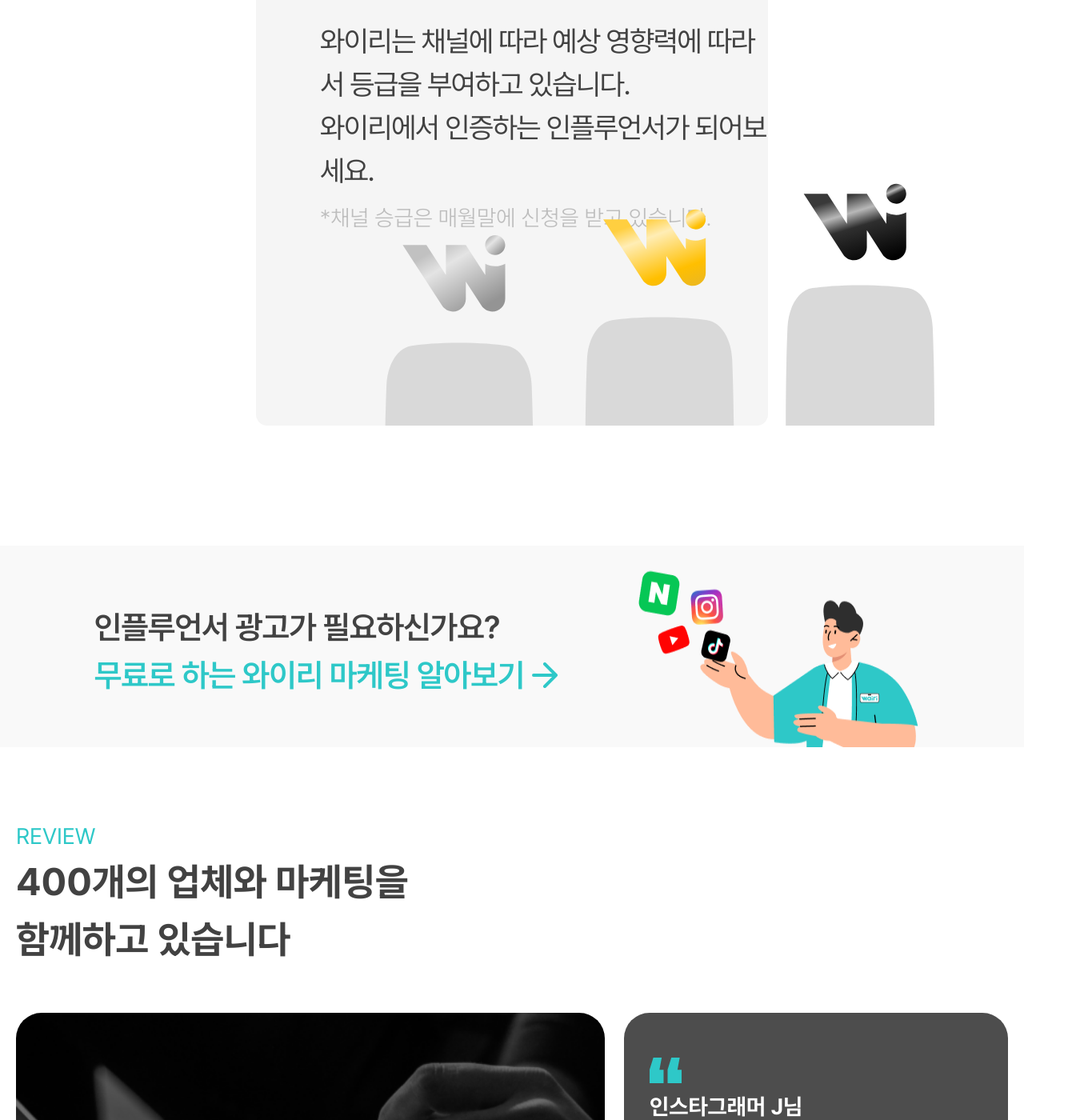
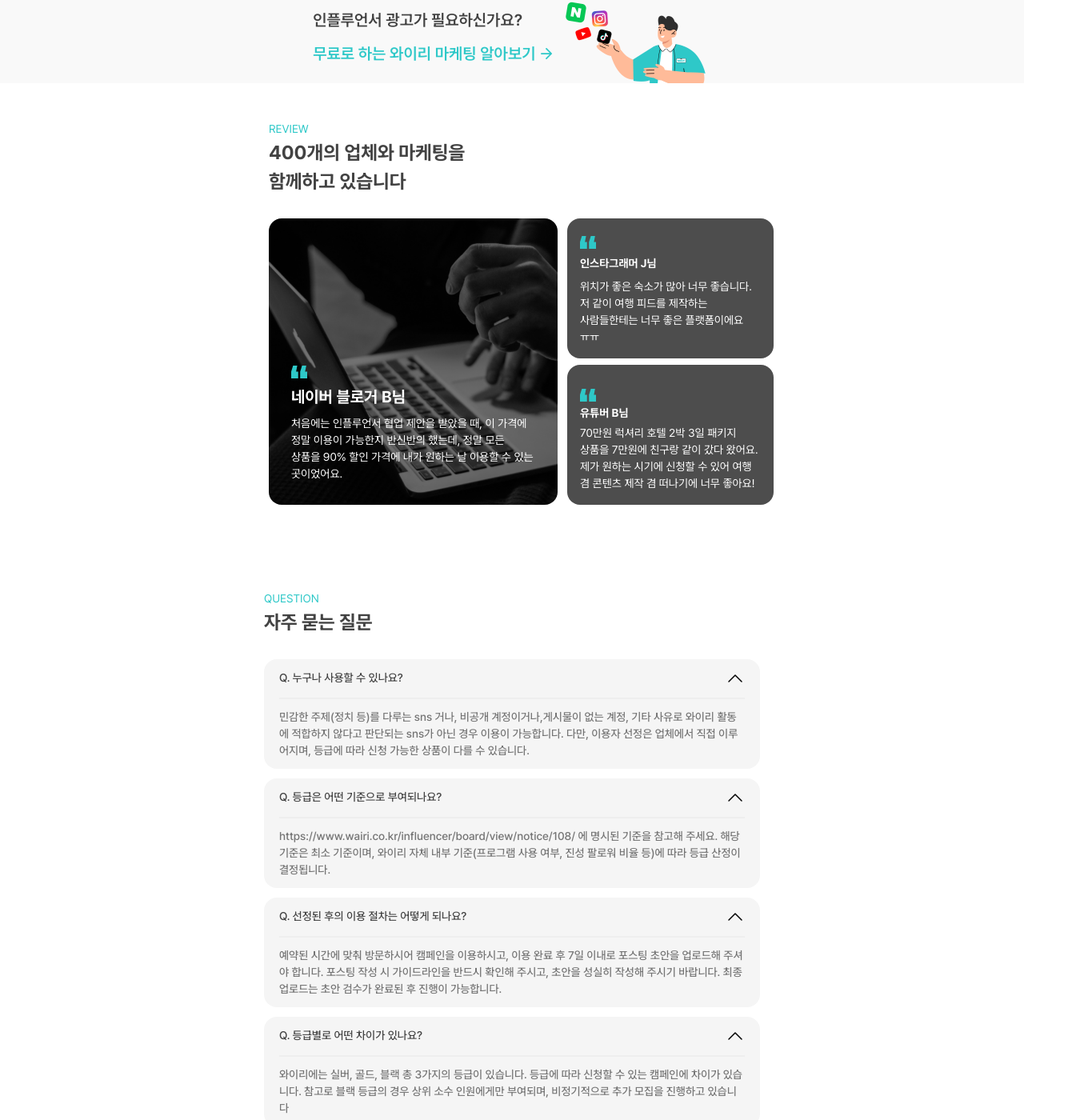
Before and after one commit to iri-wa-7team/iri-wa, a Next.js app: page /influencer in a window 1280 px wide. Shown: the part 2924-4324 px from the top of the page at 80% size, 1360 px wide, since content can reach past the window. Built offline with nearby package versions, Linux system fonts and the light colour scheme.

Commit message:
style/사이즈 변경

```diff
--- a/src/app/influencer/_view/banner.tsx
+++ b/src/app/influencer/_view/banner.tsx
@@ -2,16 +2,18 @@ import Image from 'next/image';
 
 export default function Banner() {
   return (
-    <section className='mt-[150px] h-[252px] w-full bg-bannerCardGray'>
-      <div className='flex justify-center gap-[137px]'>
-        <div className='flex flex-col pb-[60px] pt-[72px]'>
-          <h4 className='text-[2.5rem] font-semibold leading-[60px] tracking-tight text-mainText'>
+    <section className='mt-[75px] flex h-[116px] w-full justify-center bg-bannerCardGray'>
+      <div className='mx-[11.11%] flex h-[116px] w-[38.88%] justify-between'>
+        <div className='flex flex-col justify-center gap-[12px]'>
+          <h4 className='text-[clamp(1.125rem,4vw,1.25rem)] font-semibold tracking-[-5%] text-mainText'>
             인플루언서 광고가 필요하신가요?
           </h4>
-          <span className='relative text-[2.5rem] font-semibold leading-[60px] tracking-tight text-primaryColor'>
-            무료로 하는 와이리 마케팅 알아보기
+          <div className='flex items-center gap-[7px]'>
+            <span className='text-[clamp(1.125rem,4vw,1.25rem)] font-semibold leading-[1.875rem] tracking-[-5%] text-primaryColor'>
+              무료로 하는 와이리 마케팅 알아보기
+            </span>
             <svg
-              className='absolute right-[-42px] top-[50%] translate-y-[-50%]'
+              className='h-[14px] w-[14px]'
               width='32'
               height='32'
               viewBox='0 0 32 32'
@@ -26,13 +28,14 @@ export default function Banner() {
                 strokeLinejoin='round'
               />
             </svg>
-          </span>
+          </div>
         </div>
         <Image
           src='/assets/images/banner_influencer.png'
           alt='human-icon'
           width={370}
           height={232}
+          className='max-w-[185px]'
         />
       </div>
     </section>
--- a/src/app/influencer/_view/footer.tsx
+++ /dev/null
@@ -1,45 +0,0 @@
-import Image from 'next/image';
-import logo from '/public/assets/images/wairi_logo.svg';
-
-function Footer() {
-  return (
-    <section className='flex h-[328px] w-full justify-center bg-interviewFooterBox'>
-      <div className='flex gap-[133px] px-[100px] pb-[56px] pt-[42px]'>
-        <div className='flex flex-col gap-2'>
-          <div className='flex items-center gap-6'>
-            <Image
-              src={logo}
-              alt={'wairi_logo'}
-              className='h-[62px] w-[135px]'
-            />
-            <span className='text-[1.75rem]'>&#40;주&#41;와이리</span>
-          </div>
-          <div className='flex flex-col text-[1.5625rem] leading-[40px]'>
-            <span>대표자 : 김범석</span>
-            <span>
-              사업자등록번호 : 441-86-02504 | 통신판매업신고 :
-              2021-서울영등포-2197
-            </span>
-            <span>주소 : 서울시 동작구 상도로 55길 6, 테크스테이션 408호</span>
-            <span>
-              이메일 : wairi_sales@naver.com | 대표전화 : 070-8098-7127
-            </span>
-          </div>
-        </div>
-        <div className='flex flex-col self-end'>
-          <span className='mb-[4.98px] text-[1.75rem] font-medium leading-[33.41px]'>
-            와이리 고객센터
-          </span>
-          <span className='mb-3 text-[2.1875rem] font-bold leading-[41.77px]'>
-            070-8098-7127
-          </span>
-          <span className='text-[1.75rem] font-medium leading-[24.91px]'>
-            운영시간 평일 10:00 ~ 18:00
-          </span>
-        </div>
-      </div>
-    </section>
-  );
-}
-
-export default Footer;
--- a/src/app/influencer/_view/introduction.tsx
+++ b/src/app/influencer/_view/introduction.tsx
@@ -75,55 +75,57 @@ export default function Introduction() {
           </InfluencerCard>
           <InfluencerCard style='bg-cardMint'>
             <div className='relative flex'>
-              <div className='flex h-[clamp(300px,50vw,454px)] flex-col gap-[25px] pl-[clamp(40px,8vw,80px)] text-mainText'>
-                <h1 className='pt-[99px] text-[clamp(24px,6vw,48px)] font-bold'>
+              <div className='flex h-[227px] flex-col gap-[17.5px] pl-[clamp(20px,4vw,40px)] text-mainText'>
+                <h1 className='pt-[49.5px] text-[clamp(16px,4vw,24px)] font-bold'>
                   체험 선정 여부 96시간 이내
                 </h1>
-                <p className='relative z-10 text-[clamp(18px,4.5vw,36px)] font-normal tracking-[-0.0875rem]'>
+                <p className='relative z-10 text-[clamp(14px,3vw,18px)] font-normal tracking-[-0.0875rem]'>
                   빠른 결과 안내를 통해 여행을 차질 없이 계획해보세요.
                 </p>
               </div>
               <Image
                 src={check}
                 alt='체크'
-                className='absolute bottom-0 right-0 w-[clamp(200px,40vw,300px)]'
+                width={227}
+                height={227}
+                className='absolute bottom-0 right-0 w-[clamp(150px,30vw,227px)]'
               />
             </div>
           </InfluencerCard>
           <InfluencerCard style='bg-cardGray'>
             <div className='relative flex'>
-              <div className='flex h-[clamp(500px,80vw,784px)] flex-col gap-[25px] pl-[clamp(40px,8vw,80px)] text-mainText'>
-                <h1 className='pt-[108px] text-[clamp(24px,6vw,48px)] font-bold'>
+              <div className='flex h-[392px] flex-col gap-[25px] pl-[clamp(20px,4vw,40px)] text-mainText'>
+                <h1 className='pt-[54px] text-[clamp(16px,4vw,24px)] font-bold'>
                   와이리가 인증하는 영향력 <br />
                   등급을 받아보세요
                 </h1>
                 <div className='flex flex-col gap-[10px]'>
-                  <p className='z-10 text-[clamp(18px,4.5vw,36px)] font-normal tracking-[-0.0875rem]'>
+                  <p className='text-text-[clamp(14px,3vw,18px)] z-10 font-normal tracking-[-0.0875rem]'>
                     와이리는 채널에 따라 예상 영향력에 따라서 등급을 부여하고
                     있습니다. <br />
                     와이리에서 인증하는 인플루언서가 되어보세요.
                   </p>
-                  <span className='text-[clamp(16px,3.5vw,28px)] font-light text-thirdText'>
+                  <span className='text-[clamp(12px,2vw,14px)] font-light text-thirdText'>
                     *채널 승급은 매월말에 신청을 받고 있습니다.
                   </span>
                 </div>
               </div>
               <div className='absolute bottom-0 left-[50%] translate-x-[-50%]'>
-                <div className='flex items-end gap-[clamp(30px,6vw,63.9px)]'>
+                <div className='flex items-end justify-center gap-[31.95px]'>
                   <Image
                     src={silver}
                     alt='실버'
-                    className='w-[clamp(100px,20vw,200px)]'
+                    className='w-[clamp(93.5px,5vw,187px)]'
                   />
                   <Image
                     src={gold}
                     alt='골드'
-                    className='w-[clamp(100px,20vw,200px)]'
+                    className='w-[clamp(93.5px,5vw,187px)]'
                   />
                   <Image
                     src={black}
                     alt='블랙'
-                    className='w-[clamp(100px,20vw,200px)]'
+                    className='w-[clamp(93.5px,5vw,187px)]'
                   />
                 </div>
               </div>
--- a/src/app/influencer/_view/question.tsx
+++ b/src/app/influencer/_view/question.tsx
@@ -6,62 +6,75 @@ const questionContent = [
     answer:
       '민감한 주제(정치 등)를 다루는 sns 거나, 비공개 계정이거나,게시물이 없는 계정, 기타 사유로 와이리 활동에 적합하지 않다고 판단되는 sns가 아닌 경우 이용이 가능합니다. 다만, 이용자 선정은 업체에서 직접 이루어지며, 등급에 따라 신청 가능한 상품이 다를 수 있습니다.',
     index: 0,
+    isShown: false,
   },
   {
     question: 'Q. 등급은 어떤 기준으로 부여되나요?',
     answer:
+      'https://www.wairi.co.kr/influencer/board/view/notice/108/ 에 명시된 기준을 참고해 주세요. 해당 기준은 최소 기준이며, 와이리 자체 내부 기준(프로그램 사용 여부, 진성 팔로워 비율 등)에 따라 등급 산정이 결정됩니다.',
+    index: 1,
+    isShown: false,
+  },
+  {
+    question: 'Q. 선정된 후의 이용 절차는 어떻게 되나요?',
+    answer:
       '예약된 시간에 맞춰 방문하시어 캠페인을 이용하시고, 이용 완료 후 7일 이내로 포스팅 초안을 업로드해 주셔야 합니다. 포스팅 작성 시 가이드라인을 반드시 확인해 주시고, 초안을 성실히 작성해 주시기 바랍니다. 최종 업로드는 초안 검수가 완료된 후 진행이 가능합니다.',
-    index: 1,
+    index: 2,
+    isShown: false,
   },
   {
     question: 'Q. 등급별로 어떤 차이가 있나요?',
     answer:
       '와이리에는 실버, 골드, 블랙 총 3가지의 등급이 있습니다. 등급에 따라 신청할 수 있는 캠페인에 차이가 있습니다. 참고로 블랙 등급의 경우 상위 소수 인원에게만 부여되며, 비정기적으로 추가 모집을 진행하고 있습니다',
-    index: 2,
+    index: 3,
+    isShown: false,
   },
   {
     question: 'Q. 원하는 날짜에 신청이 가능한가요?',
     answer:
       '네, 원하시는 날짜에 신청이 가능합니다. 그러나 선정은 업체 측 의사에 따라 진행되기에 선정이 되지 않을 수 있는 점 참고 부탁드립니다. 선정 후에는 환불이 불가하며 페널티가 발생할 수 있으니 신중한 신청 부탁드립니다.',
-    index: 3,
+    index: 4,
+    isShown: false,
   },
   {
     question: 'Q. 환불 또는 취소 규정이 어떻게 되나요?',
     answer:
       '결제 시간 기준 2시간 이내 취소 시 100% 환불이 진행되며, 이후에 취소하실 경우에는 환불이 불가합니다. 업체 측과 상의 후 취소의 경우에 와이리 측으로 알려야 하며, 와이리에 알리지 않을 경우 발생하는 모든 문제는 와이리에서 책임지지 않습니다.',
-    index: 4,
+    index: 5,
+    isShown: false,
   },
 ];
 
 function Question() {
   return (
-    <section className='flex justify-center'>
-      <div className='flex flex-col px-[100px] pb-[120px] pt-[90px]'>
-        <div className='mb-14'>
-          <span className='mb-3 text-[28px] font-normal text-primaryColor'>
+    <section className='flex w-full justify-center'>
+      <div className='mx-[6.9%] flex max-w-[620px] flex-col pb-[60px] pt-[45px]'>
+        <div className='mb-7'>
+          <span className='mb-1.5 text-[0.875rem] font-normal text-primaryColor'>
             QUESTION
           </span>
-          <h3 className='text-[48px] font-bold text-mainText'>
+          <h3 className='text-[1.5rem] font-bold text-mainText'>
             자주 묻는 질문
           </h3>
         </div>
-        <ul className='flex w-[1240px] flex-col gap-6'>
+        <ul className='flex w-full flex-col items-center gap-3'>
           {questionContent.map((q) => {
             return (
               <li
                 key={q.index}
-                className='flex flex-col gap-6 rounded-[32px] bg-cardGray px-[38px] py-6'
+                className='flex flex-col gap-3 rounded-[16px] bg-cardGray px-[3.06%] py-3'
               >
                 <div className='flex items-center justify-between'>
-                  <h3 className='text-[1.75rem] font-medium leading-[2.625rem] tracking-[-5%] text-mainText'>
+                  <h3 className='text-[0.875rem] font-medium leading-[1.3125rem] tracking-[-5%] text-mainText'>
                     {q.question}
                   </h3>
                   <svg
                     width='48'
                     height='48'
-                    viewBox='0 0 48 48'
+                    viewBox='0 0 48 48 '
                     fill='none'
                     xmlns='http://www.w3.org/2000/svg'
+                    className='h-[24px] w-[24px]'
                   >
                     <path
                       d='M8 32L24 16L40 32'
@@ -73,7 +86,7 @@ function Question() {
                   </svg>
                 </div>
                 <div className='h-[2px] w-full bg-questionBoxBorder'></div>
-                <p className='text-[1.75rem] font-medium leading-[2.625rem] tracking-[-5%] text-[#757575]'>
+                <p className='text-[0.875rem] font-medium leading-[1.3125rem] tracking-[-2.5%] text-[#757575]'>
                   {q.answer}
                 </p>
               </li>
--- a/src/app/influencer/_view/review.tsx
+++ b/src/app/influencer/_view/review.tsx
@@ -5,21 +5,21 @@ import quote from '/public/assets/images/quote.svg';
 function Review() {
   return (
     <section className='flex w-full justify-center'>
-      <div className='flex flex-col px-[100px] pb-[120px] pt-[90px]'>
+      <div className='mx-[6.9%] flex max-w-[640px] flex-col pb-[60px] pt-[45px]'>
         {/* title */}
-        <div className='mb-14'>
-          <span className='mb-3 text-[28px] font-normal text-primaryColor'>
+        <div className='mb-7'>
+          <span className='mb-1.5 text-[0.875rem] font-normal text-primaryColor'>
             REVIEW
           </span>
-          <h3 className='text-[48px] font-bold text-mainText'>
+          <h3 className='text-[1.5rem] font-bold text-mainText'>
             400개의 업체와 마케팅을 <br /> 함께하고 있습니다
           </h3>
         </div>
         {/* content */}
-        <div className='grid h-[716px] w-[1240px] grid-cols-[736px_480px] grid-rows-2 gap-[24px]'>
+        <div className='grid h-[358px] w-full grid-cols-[minmax(59.35%,368px)_minmax(42.5%,240px)] grid-rows-2 gap-[2%]'>
           {/* left */}
           <div
-            className='relative row-start-1 row-end-3 rounded-[32px]'
+            className='relative row-start-1 row-end-3 rounded-[16px]'
             style={{
               backgroundImage: `url(${reviewBg.src})`,
               backgroundSize: 'cover',
@@ -27,12 +27,12 @@ function Review() {
               height: '100%',
             }}
           >
-            <div className='absolute bottom-14 left-0 flex flex-col gap-2 px-14'>
-              <Image src={quote} alt={quote} />
-              <span className='text-[40px] font-bold leading-[3.75rem] tracking-[-5%] text-[#fff]'>
+            <div className='absolute bottom-7 left-0 flex flex-col gap-2 px-7'>
+              <Image src={quote} alt={quote} className='h-[16px] w-[20px]' />
+              <span className='text-[1.25rem] font-bold leading-[1.875rem] tracking-[-2.5%] text-[#fff]'>
                 네이버 블로거 B님
               </span>
-              <p className='break-keep text-[28px] font-normal leading-[2.625rem] tracking-[-5%] text-[#fff]'>
+              <p className='break-keep text-[0.875rem] font-normal leading-[1.3125rem] tracking-[-2.5%] text-[#fff]'>
                 처음에는 인플루언서 협업 제안을 받았을 때, 이 가격에 정말 이용이
                 가능한지 반신반의 했는데, 정말 모든 상품을 90% 할인 가격에 내가
                 원하는 날 이용할 수 있는 곳이었어요.
@@ -40,26 +40,26 @@ function Review() {
             </div>
           </div>
           {/* right - 1 */}
-          <div className='relative rounded-[32px] bg-interviewFooterBox'>
-            <div className='absolute bottom-0 flex flex-col gap-2 px-8 py-8'>
-              <Image src={quote} alt={quote} />
-              <span className='text-[1.75rem] font-bold leading-[2.625rem] tracking-[-5%] text-[#fff]'>
+          <div className='relative rounded-[16px] bg-interviewFooterBox'>
+            <div className='absolute bottom-0 flex flex-col gap-2 px-4 pb-4'>
+              <Image src={quote} alt={quote} className='h-[16px] w-[20px]' />
+              <span className='text-[0.875rem] font-bold leading-[1.3125rem] tracking-[-2.5%] text-[#fff]'>
                 인스타그래머 J님
               </span>
-              <p className='break-keep text-[1.75rem] font-normal leading-[2.625rem] tracking-[-5%] text-[#fff]'>
+              <p className='break-keep text-[0.875rem] font-normal leading-[1.3125rem] tracking-[-2.5%] text-[#fff]'>
                 위치가 좋은 숙소가 많아 너무 좋습니다. 저 같이 여행 피드를
                 제작하는 사람들한테는 너무 좋은 플랫폼이에요 ㅠㅠ
               </p>
             </div>
           </div>
           {/* right - 2 */}
-          <div className='relative rounded-[32px] bg-interviewFooterBox'>
-            <div className='absolute bottom-0 flex flex-col gap-2 px-8 py-8'>
-              <Image src={quote} alt={quote} />
-              <span className='text-[1.75rem] font-bold leading-[2.625rem] tracking-[-5%] text-[#fff]'>
+          <div className='relative rounded-[16px] bg-interviewFooterBox'>
+            <div className='absolute bottom-0 flex flex-col gap-1 px-4 pb-4'>
+              <Image src={quote} alt={quote} className='h-[16px] w-[20px]' />
+              <span className='text-[0.875rem] font-bold leading-[1.3125rem] tracking-[-5%] text-[#fff]'>
                 유튜버 B님
               </span>
-              <p className='break-keep text-[1.75rem] font-normal leading-[2.625rem] tracking-[-5%] text-[#fff]'>
+              <p className='break-keep text-[0.875rem] font-normal leading-[1.3125rem] tracking-[-5%] text-[#fff]'>
                 70만원 럭셔리 호텔 2박 3일 패키지 상품을 7만원에 친구랑 같이
                 갔다 왔어요. 제가 원하는 시기에 신청할 수 있어 여행 겸 콘텐츠
                 제작 겸 떠나기에 너무 좋아요!
--- a/src/app/influencer/page.tsx
+++ b/src/app/influencer/page.tsx
@@ -5,7 +5,6 @@ import Banner from './_view/banner';
 import Review from './_view/review';
 import Question from './_view/question';
 import Join from './_view/join';
-import Footer from './_view/footer';
 
 export default function InfluencerPage() {
   return (
@@ -17,7 +16,6 @@ export default function InfluencerPage() {
       <Review />
       <Question />
       <Join />
-      <Footer />
     </>
   );
 }
```
Also changed, not shown: src/app/influencer/_view/join.tsx (+19 -84 lines).
